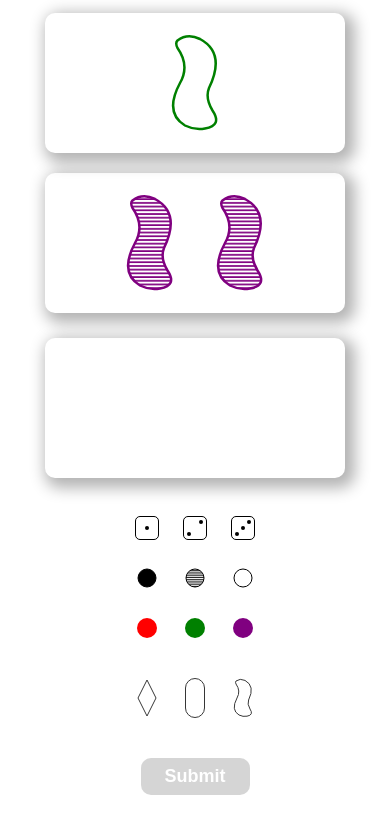
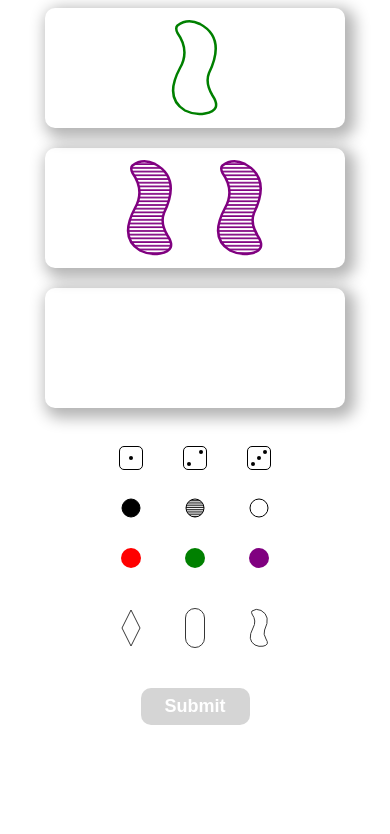
Before and after one commit to Benjamin-Piper/set-revision, a React (Vite) app: page / in a window 390 px wide. Shown: the top 834 px of the page. Built offline with nearby package versions, Linux system fonts and the light colour scheme.

Commit message:
📱 Fixing spacing on mobile-responsiveness

```diff
--- a/src/components/BlankCard/styles.module.css
+++ b/src/components/BlankCard/styles.module.css
@@ -1,12 +1,12 @@
 .blankCard {
     width: 300px;
     height: 100px;
+    padding: 10px 0;
 
-    padding: 20px 0;
     border-radius: 10px;
     box-shadow: var(--box-shadow-dimensions) rgba(0,0,0,0.3);
     margin: 20px;
-    margin-top: 5px;
+    margin-top: 0px;
 
     display: flex;
     justify-content: center;
@@ -22,5 +22,7 @@
     .blankCard {
         width: 400px;
         height: 150px;
+        padding: 20px 0;
+        margin-top: 5px;
     }
 }
--- a/src/components/CardBuilder/styles.module.css
+++ b/src/components/CardBuilder/styles.module.css
@@ -35,14 +35,14 @@
 */
 
 /*
-  .radioLabel is small: width 20px, left + right margin = 24px
-  20 + 24 = 44
+  .radioLabel is small: width 20px, left + right margin = 40px
+  20 + 40 = 60
 */
 
 .radioLabel {
     width: calc(var(--formRowHeight) / 2);
     height: calc(var(--formRowHeight) / 2);
-    margin: 0 12px;
+    margin: 0 20px;
 
     transition: var(--delay);
 }
@@ -62,17 +62,17 @@
 }
 
 /*
-  .radioLabel is large: width 40px, left + right margin = 4px
-  40 + 4 = 44
+  .radioLabel is large: width 40px, left + right margin = 20px
+  40 + 20 = 60
 */
 
-.radioLabel.checked, .radioLabel:hover {
+.radioLabel.checked, .radioLabel.checked:hover, .radioLabel:hover {
     width: var(--formRowHeight);
     height: var(--formRowHeight);
-    margin: 0 2px;
+    margin: 0 10px;
 }
 
-#shapeRow .radioLabel.checked, #shapeRow .radioLabel:hover {
+#shapeRow .radioLabel.checked, #shapeRow .radioLabel.checked:hover, #shapeRow .radioLabel:hover {
     height: calc(var(--formRowHeight) * 2);
 }
 
@@ -141,10 +141,10 @@
     /* Same CSS logic here */
 
     .radioLabel {
-        margin: 0 20px;
+        margin: 0 30px;
     }
 
-    .ardioLabel.checked, .radioLabel:hover {
-        margin: 0 5px;
+    .radioLabel.checked, .radioLabel.checked:hover, .radioLabel:hover {
+        margin: 0 15px;
     }
 }
--- a/src/index.css
+++ b/src/index.css
@@ -12,6 +12,8 @@
     -moz-osx-font-smoothing: grayscale;
     -webkit-text-size-adjust: 100%;
 
+    -webkit-tap-highlight-color: transparent;
+
     --box-shadow-dimensions: 5px 5px 15px 5px;
     --delay: 0.2s;
 }
```
Also changed, not shown: public/favicon.svg.
